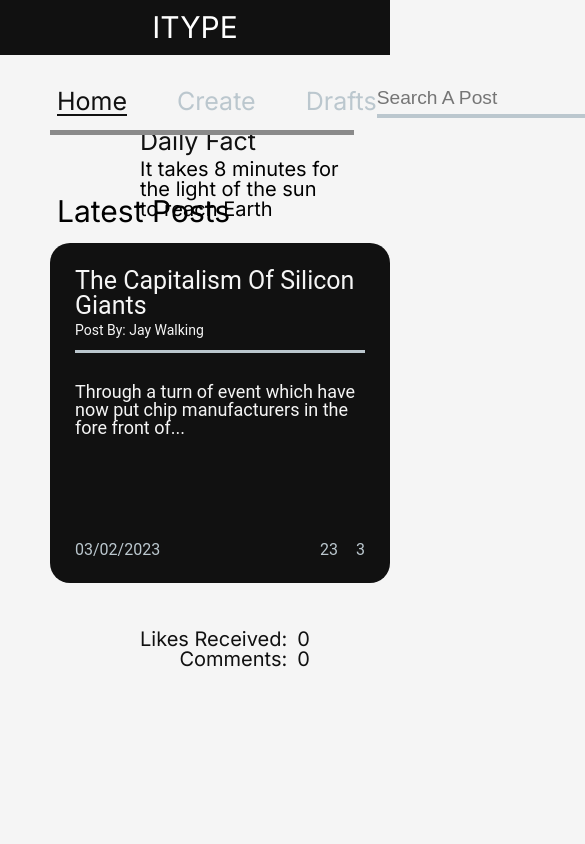
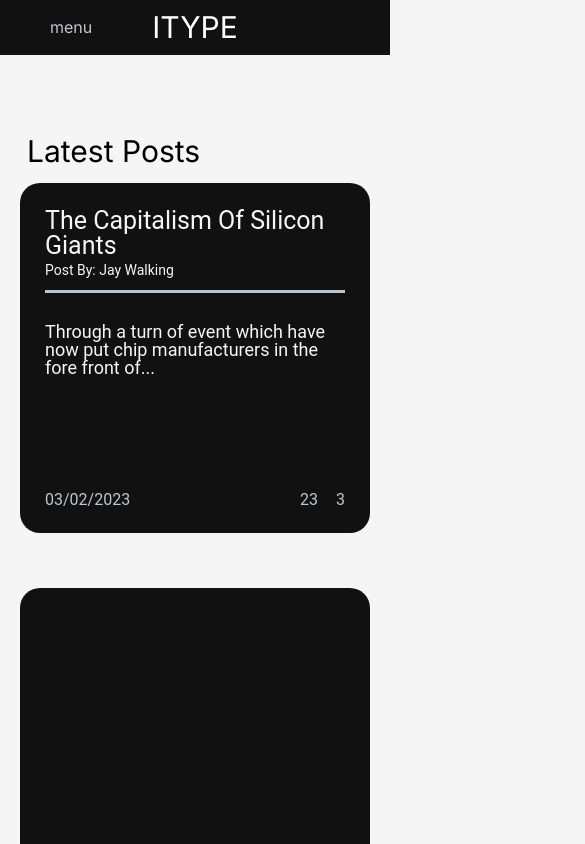
Before and after one commit to node0112/blogFrontend, a React (Vite) app: page / in a window 390 px wide. Shown: the top 844 px of the page, 585 px wide, since content can reach past the window. Built offline with nearby package versions, Linux system fonts and the light colour scheme; no server answers.

Commit message:
started header resposniveness

```diff
--- a/src/App.css
+++ b/src/App.css
@@ -13,6 +13,7 @@
     color: white;
     position: sticky;
     top: 0;
+    z-index: 5;
 }
 
 .content-container{
@@ -20,3 +21,17 @@
     display: flex;
     height: 150vh;
 }
+
+.menu-logo{
+    position: absolute;
+    left: 50px;
+    z-index: 6;
+    color: var(--accent);
+    font-size: 16px;
+    display: none;
+}
+@media (max-width: 1055px) {
+    .menu-logo{
+        display: block;
+    }
+}
--- a/src/App.jsx
+++ b/src/App.jsx
@@ -68,7 +68,7 @@ function App() {
   }
   return (
     <div className="App">
-      <div className='logo-bar'>ITYPE</div>
+      <div className='logo-bar'> <i className="menu-logo">menu</i> ITYPE</div>
       <div className='content-container flex column'>
        <Header />
        <Home />
--- a/src/components/Header.jsx
+++ b/src/components/Header.jsx
@@ -2,7 +2,6 @@ import { useEffect, useState } from 'react'
 import './css/header.css'
 
 function Header() {
-  const [count, setCount] = useState(0)
 
   function changeColor(){
     let header = document.querySelector(".header")
--- a/src/components/Home.jsx
+++ b/src/components/Home.jsx
@@ -23,6 +23,14 @@ function Home() {
                 </div>
               </div>
             </div>
+            <div className="post"></div>
+            <div className="post"></div>
+            <div className="post"></div>
+            <div className="post"></div>
+            <div className="post"></div>
+            <div className="post"></div>
+            <div className="post"></div>
+            <div className="post"></div>
         </div>
       </div>
       <div className="right-container flex column ">
--- a/src/components/css/header.css
+++ b/src/components/css/header.css
@@ -1,7 +1,7 @@
 .header{
     transition: all 0.1s;
     border-bottom: 5px solid var(--darkgray);
-    padding: 0px 7px 0px 7px;
+    padding: 12px 7px 10.5px 0px;
     height: 55px;
     width: 100%;
     justify-content: space-between;
@@ -42,3 +42,10 @@
     color: var(--lightgray);
     border-bottom: 2px solid var(--darkgray);
 }
+
+@media (max-width: 1055px){
+    .header{
+        visibility: hidden;
+        display: none !important;
+    }
+}
--- a/src/components/css/home.css
+++ b/src/components/css/home.css
@@ -5,8 +5,11 @@
 .posts-container{
     display: grid;
     gap: 50px;
-    grid-template-columns: 340px 340px 340px;
+    height: 100%;
+    grid-template-columns: repeat(3,1fr);
+    grid-template-rows: auto;
 }
+
 
 .content-title{
     font-size: 30px;
@@ -24,6 +27,12 @@
     width: 200px;
     height: 70vh;
     justify-content: space-between;
+}
+
+@media (max-width: 1055px){
+    .right-container{
+        visibility: hidden;
+    }
 }
 .fact-container{
     gap: 5px;
@@ -54,7 +63,7 @@
     color: var(--lightgray);
 }
 
-/* --POst styling--*/
+/* --Post styling--*/
 
 .post{
     padding: 25px;
@@ -64,8 +73,47 @@
     font-family: 'Roboto', sans-serif;
     border-radius: 20px;
     cursor: pointer;
+    transition: all 0.3s ease-in-out;
+    height: 290px;
     width: 290px;
-    height: 290px;
+}
+
+.post:hover{
+    scale: 1.05;
+    box-shadow: 0 0 20px rgb(76, 76, 76);
+}
+
+@media (max-width: 1430px){
+    .post{
+        width: 250px;
+        height: 250px;
+
+    }
+}
+@media (max-width: 1366px){
+    .post{
+        width: 220px;
+        height: 220px;
+
+    }
+}
+@media (max-width: 1200px){
+    .post{
+        width: 300px;
+        height: 300px;
+    }
+    .posts-container{
+        grid-template-columns: repeat(2,1fr);
+    }
+}
+
+@media (max-width: 850px) {
+    .posts-container{
+        grid-template-columns: 1fr;
+    }
+    .home{
+        justify-content: center;
+    }
 }
 
 .post-title{
--- /dev/null
+++ b/src/components/css/sidebar.css
@@ -0,0 +1,5 @@
+
+
+.sidebar{
+    width: 400px;
+}
```
Also changed, not shown: src/components/Sidebar.jsx (added, +12 -0 lines).
